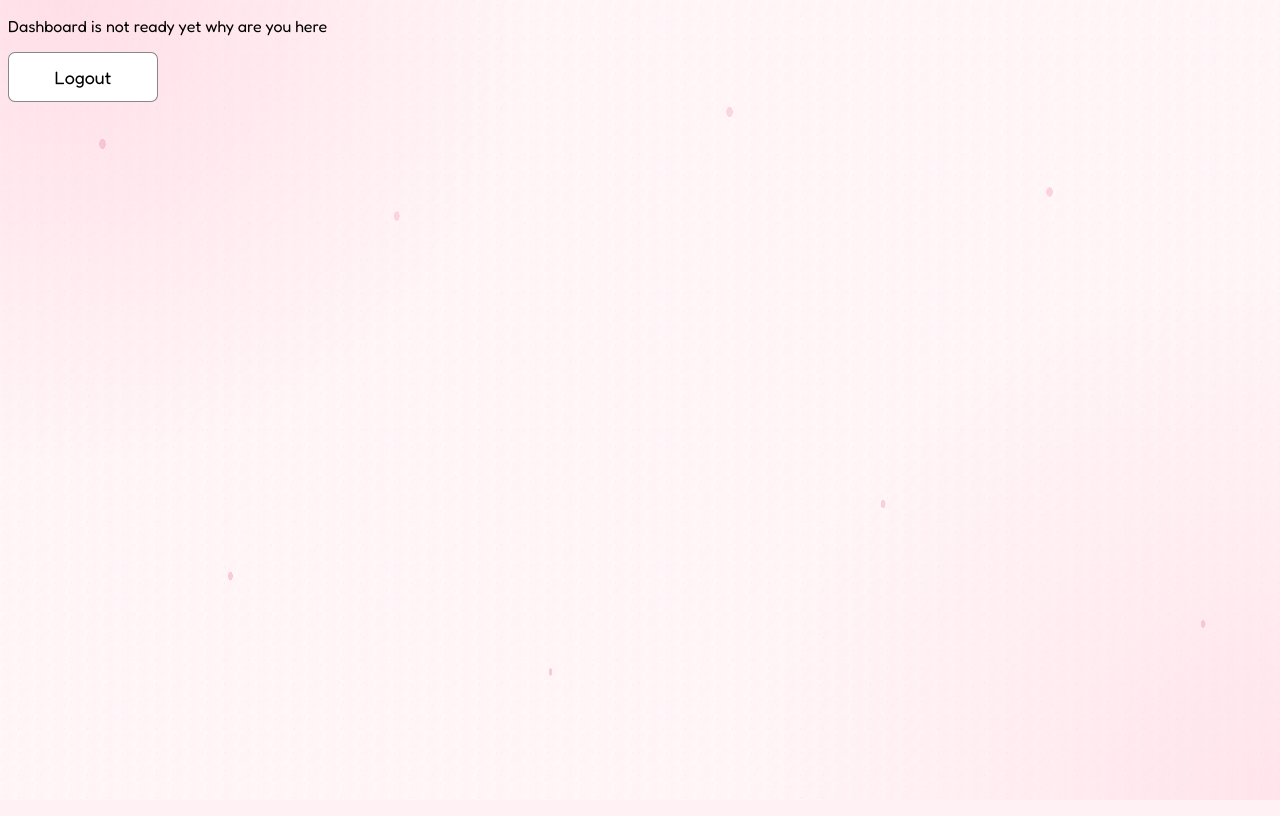
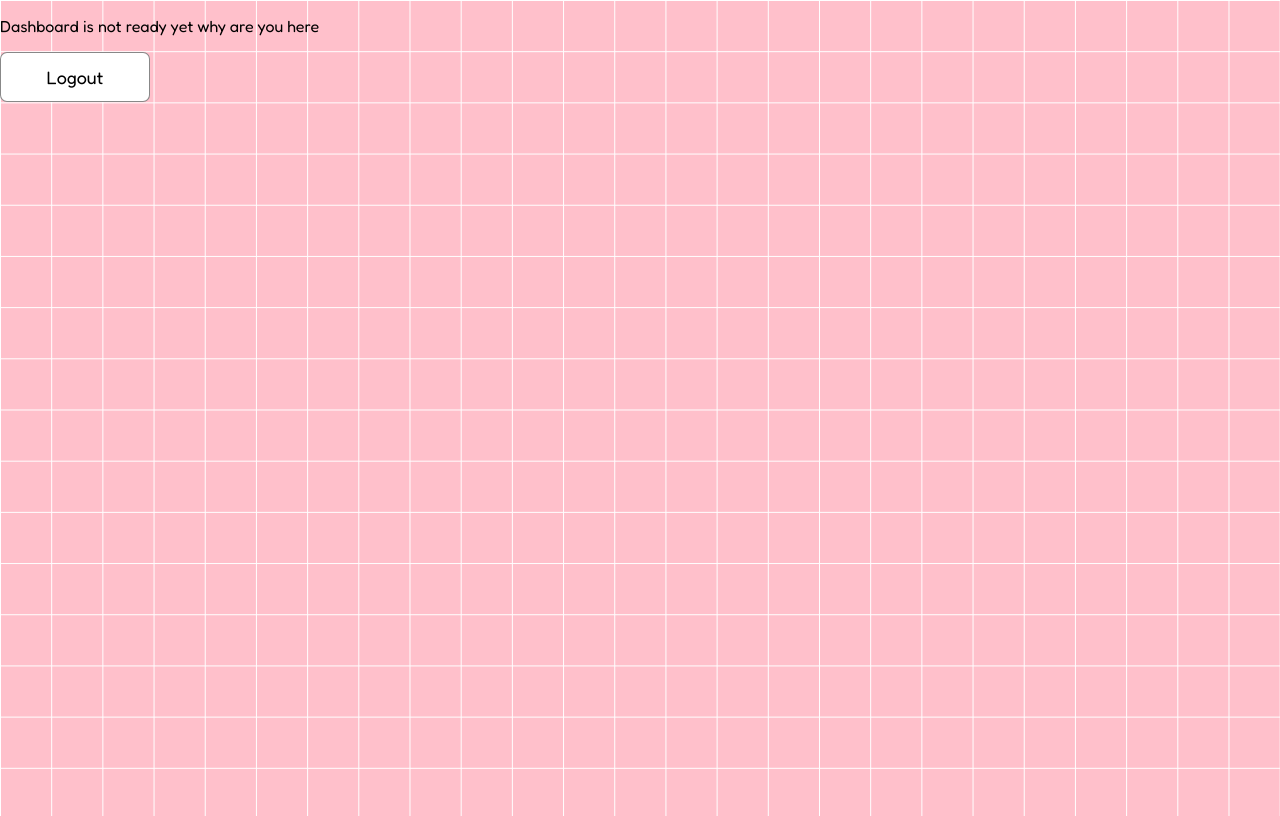
Before and after one commit to aryanbrite/ysws-frontend, a Python web app: template templates/dashboard.html in a window 1280 px wide. Run offline with Jinja, Linux system fonts and the light colour scheme; the template is opened without the code that fills it, so the values that code supplies are empty.

Commit message:
restore old background

```diff
--- a/static/style.css
+++ b/static/style.css
@@ -1,41 +1,17 @@
 body {
-  background-color: #fff7f9;
-  background-image:
-    /* tiny paper grain */
-    radial-gradient(circle at 20% 30%, rgba(120, 70, 80, 0.035) 0 0.7px, transparent 0.8px),
-    radial-gradient(circle at 80% 70%, rgba(120, 70, 80, 0.03) 0 0.6px, transparent 0.7px),
+      background-color: pink;
 
-    /* scattered sakura petals */
-    radial-gradient(ellipse 7px 11px at 8% 18%, rgba(245, 166, 183, 0.55) 0 45%, transparent 48%),
-    radial-gradient(ellipse 5px 9px at 18% 72%, rgba(239, 145, 168, 0.42) 0 45%, transparent 48%),
-    radial-gradient(ellipse 6px 10px at 31% 27%, rgba(250, 181, 196, 0.48) 0 45%, transparent 48%),
-    radial-gradient(ellipse 4px 8px at 43% 84%, rgba(235, 139, 163, 0.38) 0 45%, transparent 48%),
-    radial-gradient(ellipse 7px 11px at 57% 14%, rgba(247, 174, 190, 0.45) 0 45%, transparent 48%),
-    radial-gradient(ellipse 5px 9px at 69% 63%, rgba(239, 151, 173, 0.4) 0 45%, transparent 48%),
-    radial-gradient(ellipse 7px 10px at 82% 24%, rgba(248, 178, 194, 0.5) 0 45%, transparent 48%),
-    radial-gradient(ellipse 5px 8px at 94% 78%, rgba(235, 145, 166, 0.4) 0 45%, transparent 48%),
-
-    /* soft washi paper washes */
-    radial-gradient(circle at 5% 0%, rgba(255, 214, 224, 0.7), transparent 32%),
-    radial-gradient(circle at 100% 100%, rgba(255, 220, 228, 0.65), transparent 35%),
-    linear-gradient(115deg, #fff8fa 0%, #fff3f6 48%, #fff8fa 100%);
-
-  background-size:
-    17px 17px,
-    23px 23px,
-    100% 100%,
-    100% 100%,
-    100% 100%,
-    100% 100%,
-    100% 100%,
-    100% 100%,
-    100% 100%,
-    100% 100%,
-    100% 100%,
-    100% 100%;
-
-  background-attachment: fixed;
-}
+    background-image: linear-gradient(#ffffff 1px, transparent 1px), linear-gradient(90deg, #ffffff 1px, transparent 1px);
+    background-size: 4vw 4vw;
+    }
+    :root { color-scheme: light; }
+    * { box-sizing: border-box; }
+    html, body { width: 100%; height: 100%; margin: 0; }
+    body {
+      overflow-x: hidden;
+  overflow-y: auto;
+      font-family: system-ui, sans-serif;
+    }
     .petal-field {
       position: absolute;
       inset: 0;
@@ -86,7 +62,7 @@ header {
     position: absolute;
     top: 0;
     right: 0;
-    width: 80%;
+    width: 70%;
     border-radius: 0px 0 0 30px;
     box-sizing: border-box;
 
@@ -119,8 +95,8 @@ header {
 
 #tree {
     position: absolute;
-    bottom: 0vh;
-    right: -10vh;
+    bottom: 0px;
+    right: 0px;
     width: 35vw;
     transition: 0.7s;
     pointer-events: visiblePainted;
@@ -135,8 +111,8 @@ header {
 #tree2 {
   z-index: 101;
     position: absolute;
-    top: -10vh;
-    left: -15vh;
+    top: 0px;
+    left: 0px;
     transition: 0.7s;
     width: 60vw;
     animation: tree2ani 2s;
@@ -168,7 +144,7 @@ header {
   text-size-adjust: 20vw;
   font-size: 10vw;
   font-family: "MyFont", sans-serif;
-  color:pink ;
+  color: white;
 }
 
 @font-face {
@@ -206,8 +182,6 @@ body::selection {
     left: 10vh;
     border-radius: 16px;
     z-index: 5;
-    border: 1px solid pink;
-
 }
 
 /* White shadow */
@@ -221,7 +195,6 @@ body::selection {
     border-radius: 16px;
     z-index: 4;
     transition: 0.3s;
-    border: 1px solid pink;
 }
 
 /* Hover yellow card -> move white shadow */
@@ -288,7 +261,8 @@ input[type="email"]::placeholder {
   bottom: 6vh;
   left: 6vw;
   font-size: large;
-  color: black;
+  background-color: white;
+  color: pink;
 }
 
 
```
